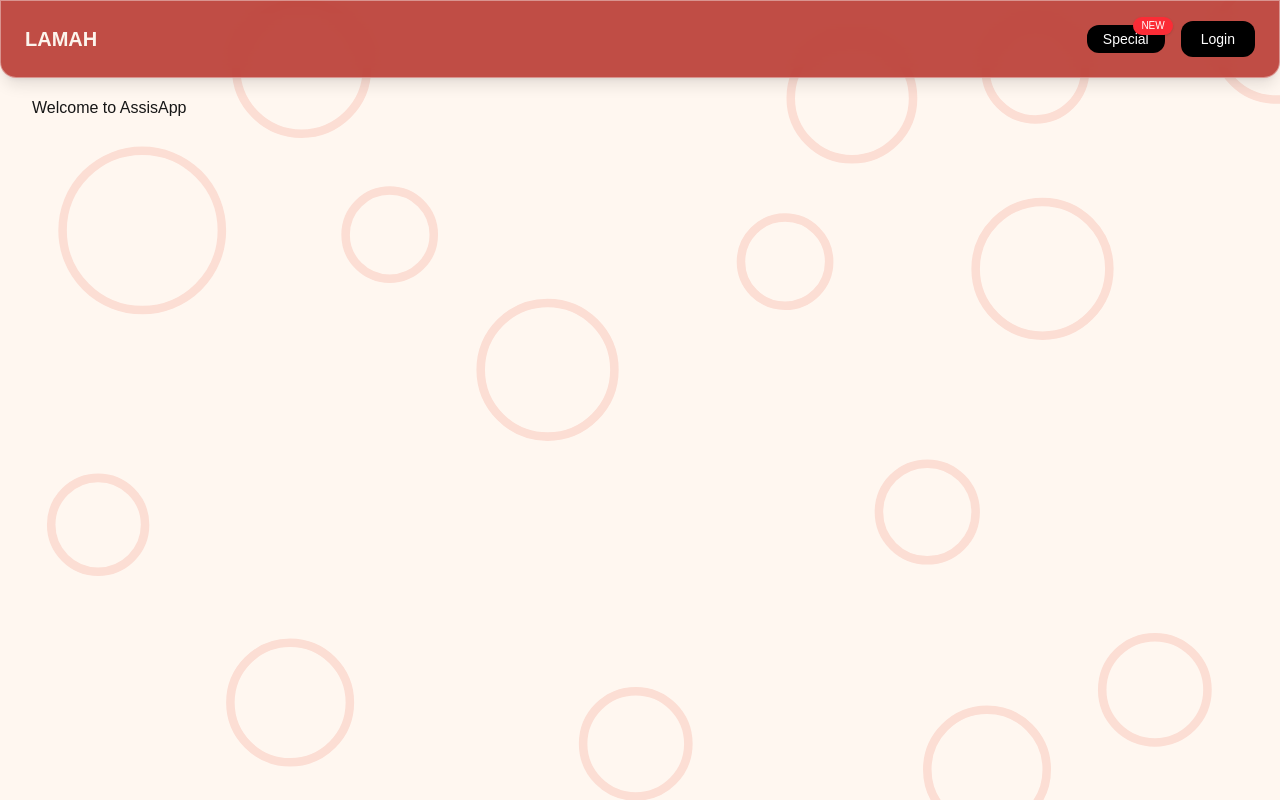
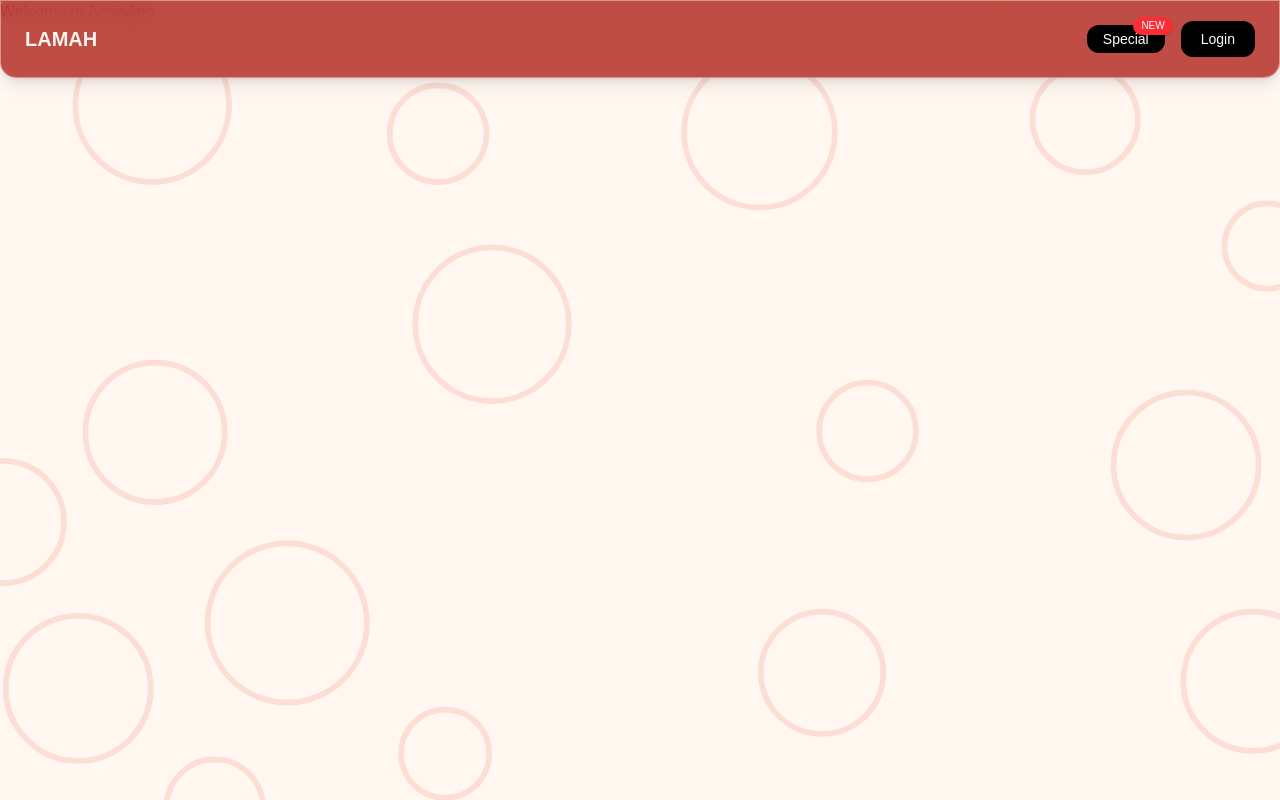
Before and after one commit to nutchakramol/PBL2_shop-assistant, a Next.js app in the folder assisapp/: page / in a window 1280 px wide. Built offline with nearby package versions, Linux system fonts and the light colour scheme.

Commit message:
fix:change bg image

```diff
--- a/assisapp/app/customer_restaurant/[restID]/[tableNUM]/page.tsx
+++ b/assisapp/app/customer_restaurant/[restID]/[tableNUM]/page.tsx
@@ -134,7 +134,7 @@ export default function RestaurantPage() {
         {filteredMenus.map(item => (
           <div
             key={item._id}
-            className="bg-white rounded-2xl shadow-sm p-6 flex gap-5"
+            className="bg-white/75 rounded-2xl shadow-sm p-6 flex gap-5"
           >
             <img
               src={item.image}
--- a/assisapp/app/layout.tsx
+++ b/assisapp/app/layout.tsx
@@ -36,7 +36,7 @@ export default function RootLayout({
             - pointer-events-none: ensures buttons are still clickable
         */}
         <div
-          className="fixed inset-0 -z-10 w-full h-full pointer-events-none overflow-hidden"
+          className="fixed inset-0 -z-6 w-full h-full pointer-events-none overflow-hidden"
           style={{
             backgroundImage: `url('/background-curve.svg')`,
             backgroundSize: 'cover',
@@ -52,7 +52,7 @@ export default function RootLayout({
           {/* MAIN CONTENT
               - pt-24: adds padding at the top so the Topbar doesn't cover your content
           */}
-          <main className="relative z-10 pt-24 px-4 md:px-8 max-w-7xl mx-auto">
+          <main className="relative z-10   max-w-12xl mx-auto">
             {children}
           </main>
         </CartProvider>
```
Also changed, not shown: assisapp/public/background-c2urve.svg (added), assisapp/public/background-curve.svg.
